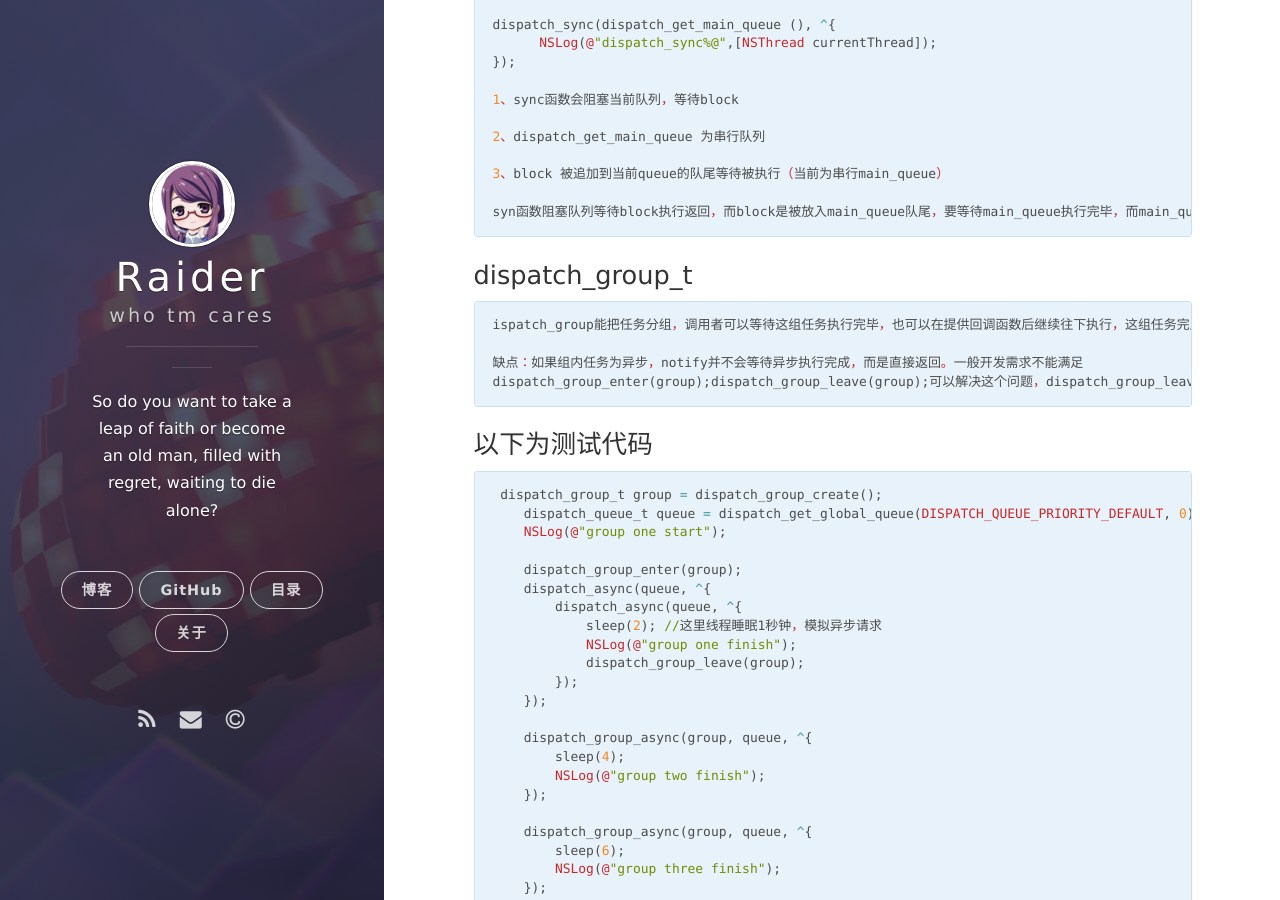
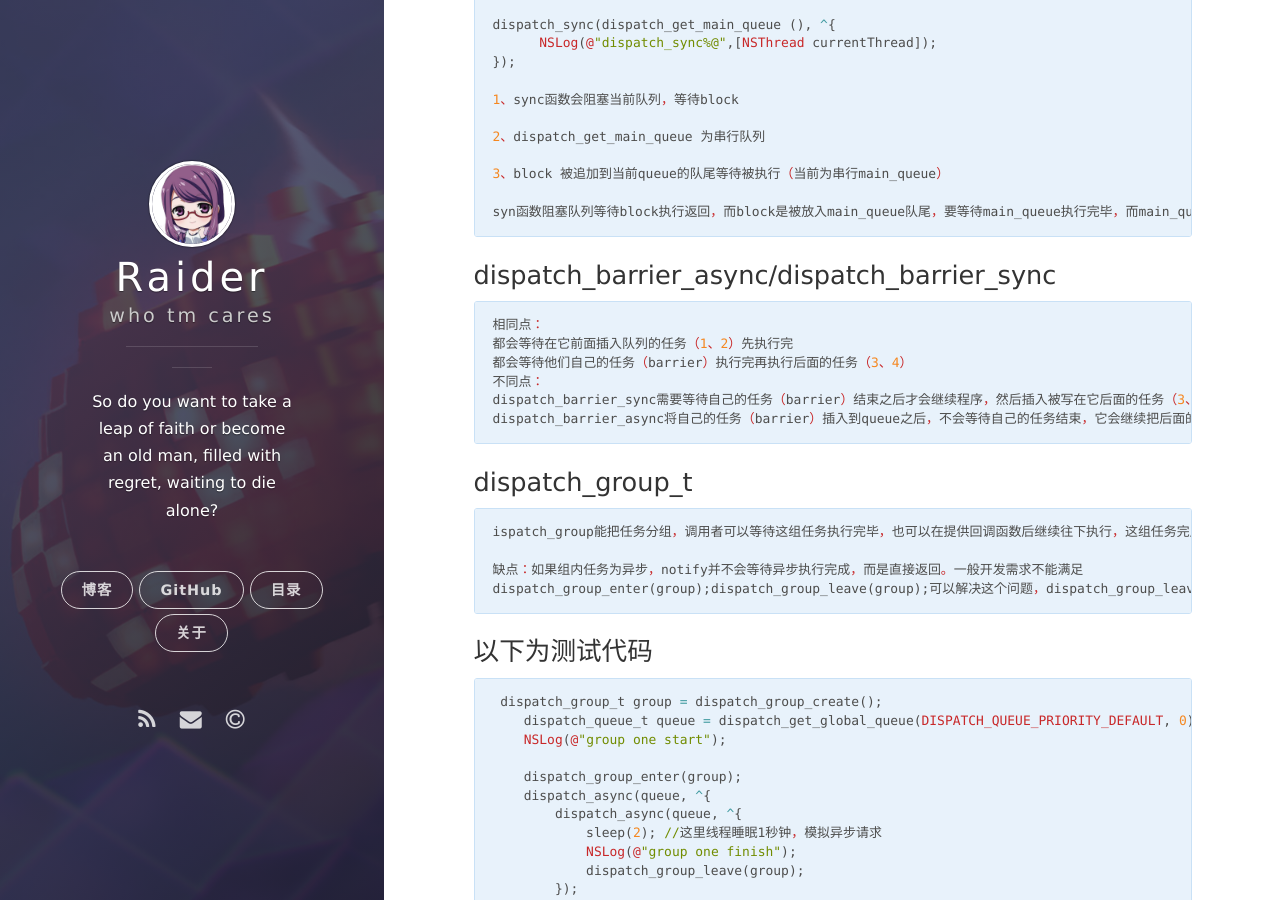
Before and after one commit to ioRaid/ioRaid.github.io, a Jekyll site: the page built from _posts/2018-11-22-gcd.md, in a window 1280 px wide and 900 px high, scrolled down 879 px. Built offline with Jekyll 4.4.1, drawn with Linux system fonts in a browser that asks for light colours; nearby versions of some CDN libraries; comment, search, counter and statistics services are not loaded.

Commit message:
Update 2018-11-22-gcd.md

```diff
--- a/_posts/2018-11-22-gcd.md
+++ b/_posts/2018-11-22-gcd.md
@@ -71,6 +71,19 @@ syn函数阻塞队列等待block执行返回，而block是被放入main_queue队
 
 {% endhighlight %}
 
+<h3>dispatch_barrier_async/dispatch_barrier_sync</h3>
+
+{% highlight ruby %}
+
+相同点：
+都会等待在它前面插入队列的任务（1、2）先执行完
+都会等待他们自己的任务（barrier）执行完再执行后面的任务（3、4）
+不同点：
+dispatch_barrier_sync需要等待自己的任务（barrier）结束之后才会继续程序，然后插入被写在它后面的任务（3、4），然后执行后面的任务
+dispatch_barrier_async将自己的任务（barrier）插入到queue之后，不会等待自己的任务结束，它会继续把后面的任务（3、4）插入到queue。dispatch_barrier_async的不等待（异步）特性体现在将任务插入队列的过程，它的等待特性体现在任务真正执行的过程。
+
+{% endhighlight %}
+
 
 <h3>dispatch_group_t</h3>
 
```
